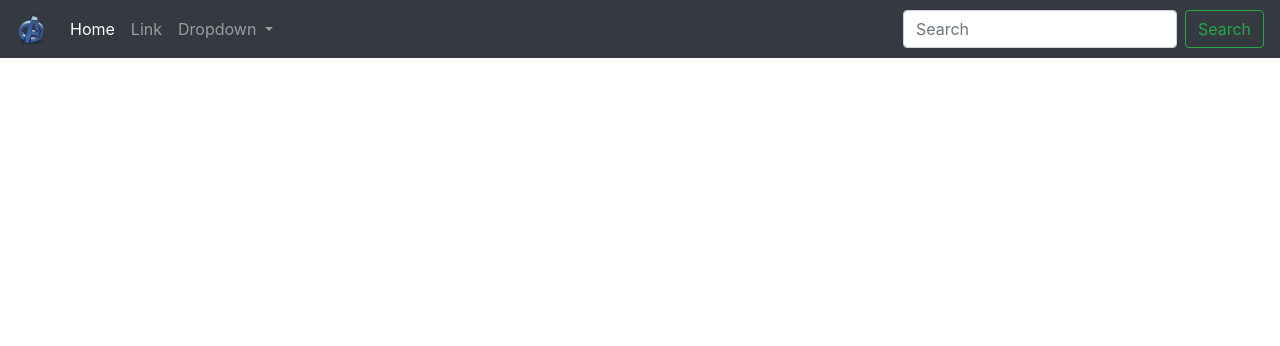
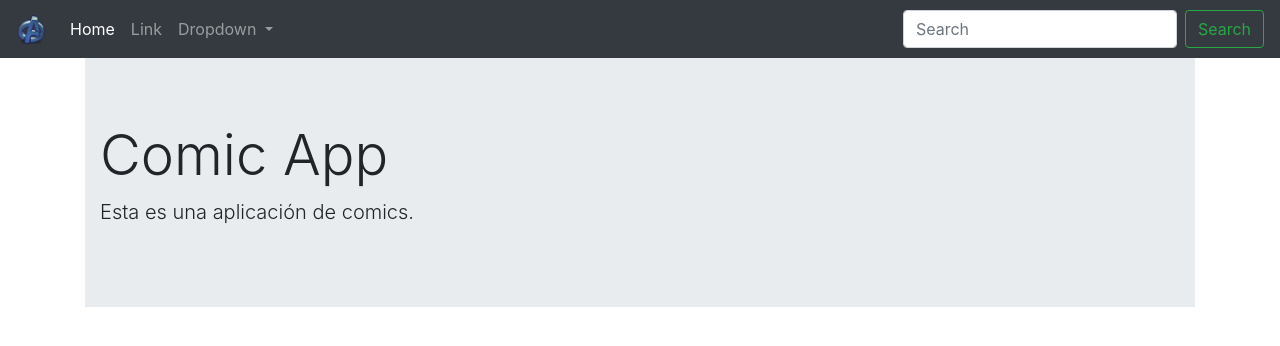
Before and after one commit to TheJonaCode/BuscadorDeHeroes, an Angular app: page /home in a window 1280 px wide. Shown: the top 346 px of the page. Built offline with nearby package versions, Linux system fonts and the light colour scheme.

Commit message:
Rutas en angular

```diff
--- a/src/app/app.component.html
+++ b/src/app/app.component.html
@@ -1 +1,7 @@
 <app-navbar></app-navbar>
+
+<div class="container">
+
+    <router-outlet></router-outlet>
+
+</div>
--- /dev/null
+++ b/src/app/app.routes.ts
@@ -0,0 +1,11 @@
+
+import { RouterModule, Routes } from '@angular/router';
+import { HomeComponent } from './components/home/home.component';
+
+
+const APP_ROUTES: Routes = [
+    { path: 'home', component: HomeComponent },
+    { path: '**', pathMatch: 'full', redirectTo: 'home' }
+];
+
+export const APP_ROUTING = RouterModule.forRoot(APP_ROUTES);
```
Also changed, not shown: src/app/app.module.ts (+8 -1 lines).
